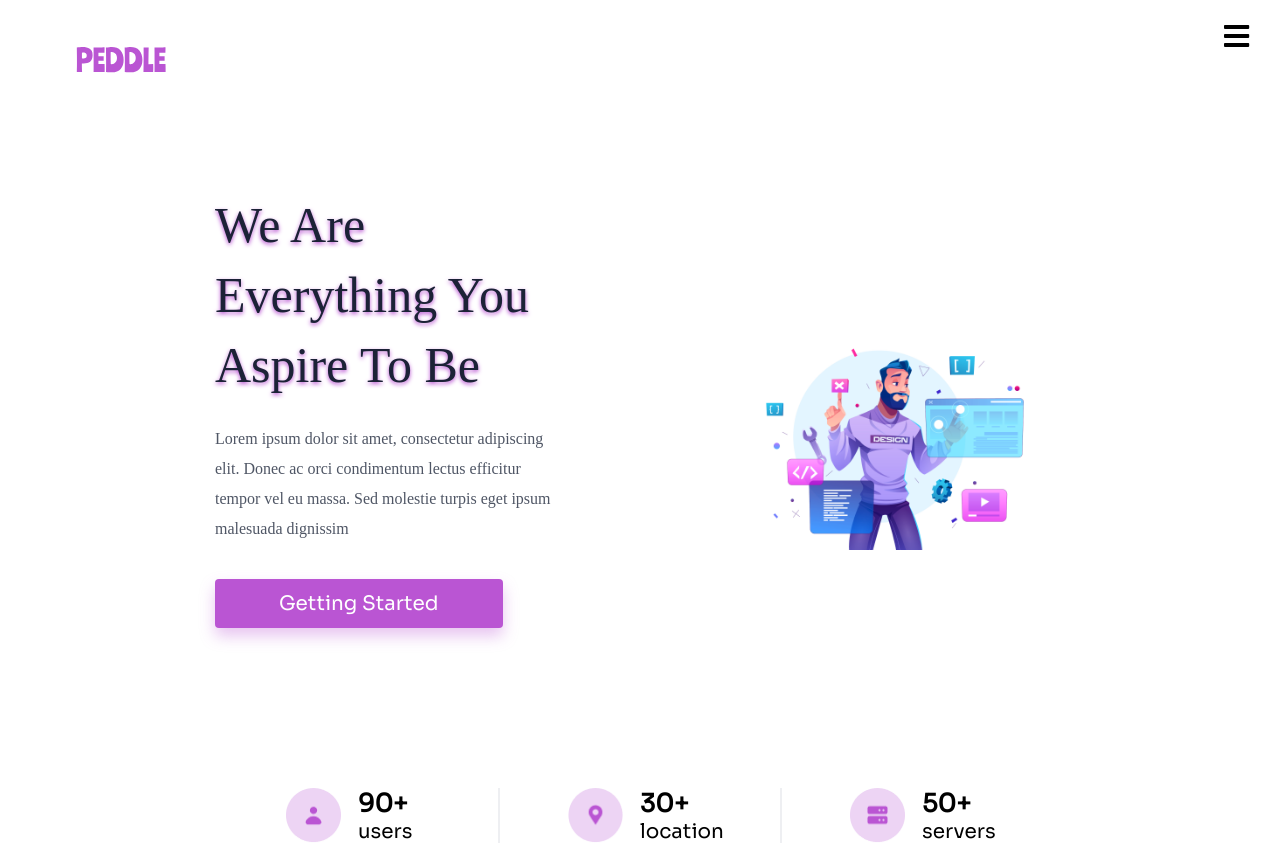
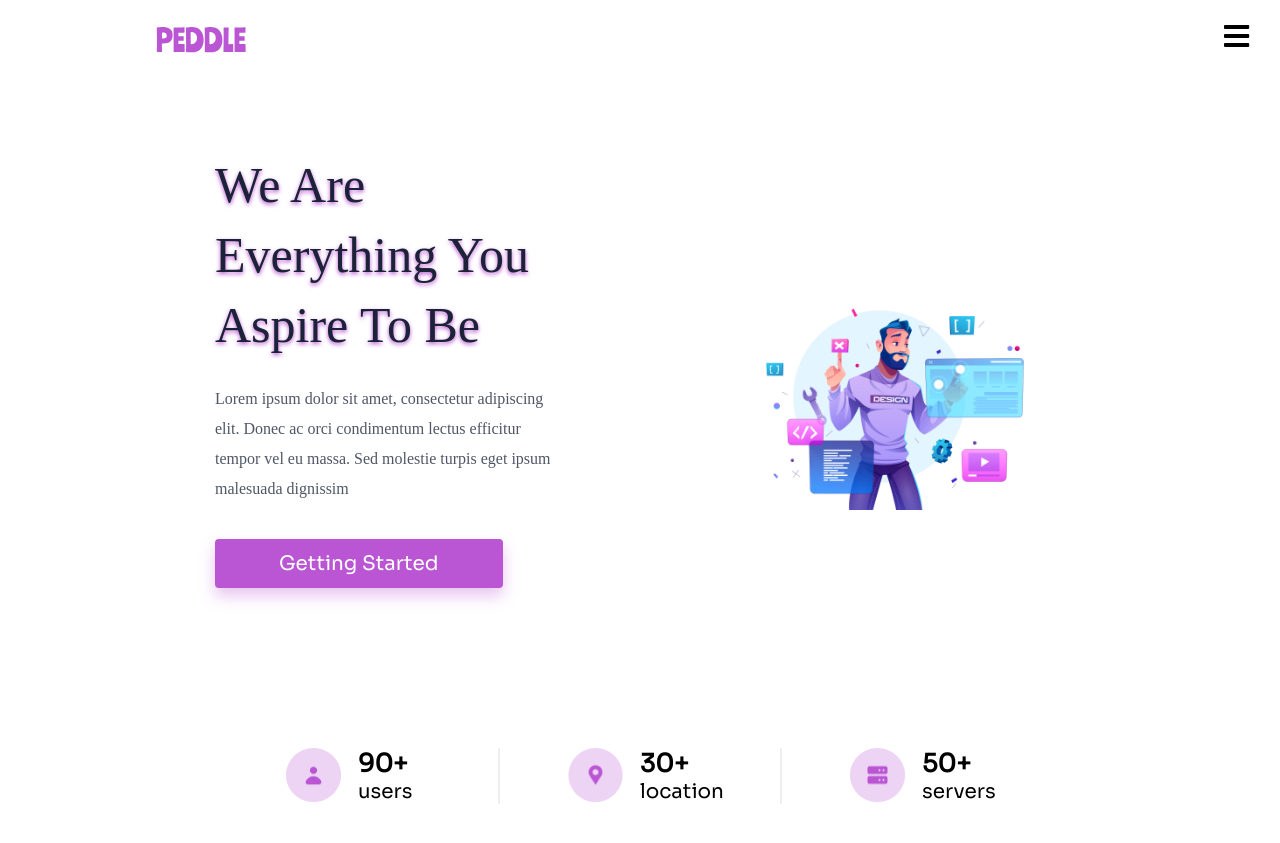
Before and after one commit to preyeopudu/paddle-landing-page, a React (Create React App) app: page /Homepage in a window 1280 px wide. Shown: the top 843 px of the page. Built offline with nearby package versions, Linux system fonts and the light colour scheme.

Commit message:
Update index.js

```diff
--- a/src/components/Navbar/index.js
+++ b/src/components/Navbar/index.js
@@ -13,7 +13,7 @@ import Logo from '../../images/logo.svg'
 const Navbar = () => {
   return (
     <>
-      <Nav style={{backgroundColor:'#fff',padding:'60px',maxWidth:'100%'}}>
+      <Nav >
         <NavLink to='/'>
           <img src={Logo} alt='logo' />
         </NavLink>
```
